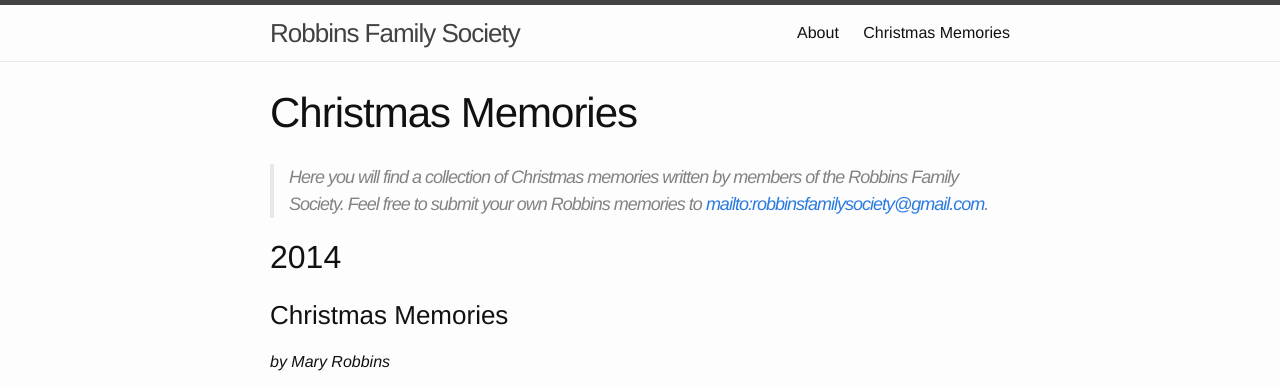
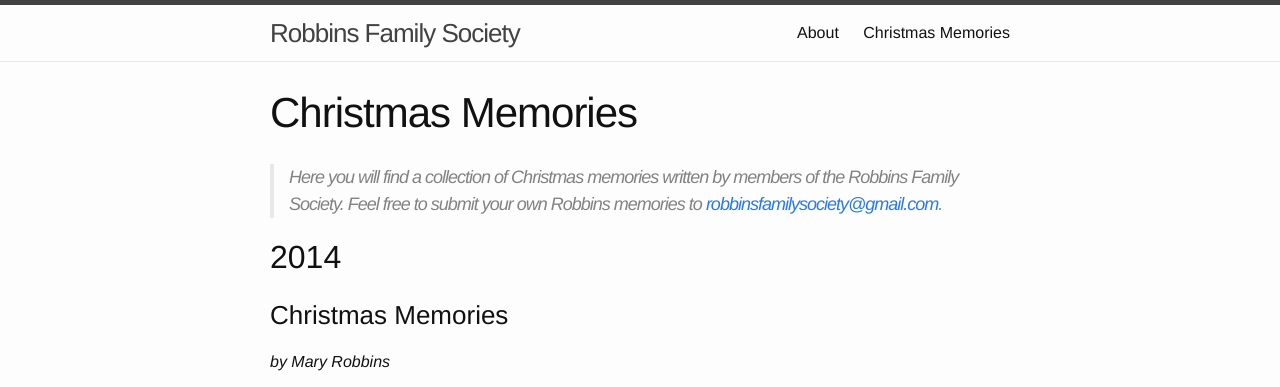
Before and after one commit to robbinsfamilysociety/robbinsfamilysociety.github.io, a Jekyll site: the page built from projects/christmas-memories.md, in a window 1280 px wide. Shown: the top 387 px of the page. Built offline with Jekyll 4.4.1, drawn with Linux system fonts in a browser that asks for light colours.

Commit message:
mailto...

```diff
--- a/projects/christmas-memories.md
+++ b/projects/christmas-memories.md
@@ -4,7 +4,7 @@ title: Christmas Memories
 permalink: /projects/christmas-memories/
 ---
 
-> Here you will find a collection of Christmas memories written by members of the Robbins Family Society. Feel free to submit your own Robbins memories to [mailto:robbinsfamilysociety@gmail.com](robbinsfamilysociety@gmail.com).
+> Here you will find a collection of Christmas memories written by members of the Robbins Family Society. Feel free to submit your own Robbins memories to [robbinsfamilysociety@gmail.com](mailto:robbinsfamilysociety@gmail.com).
 
 ## 2014
 
```
